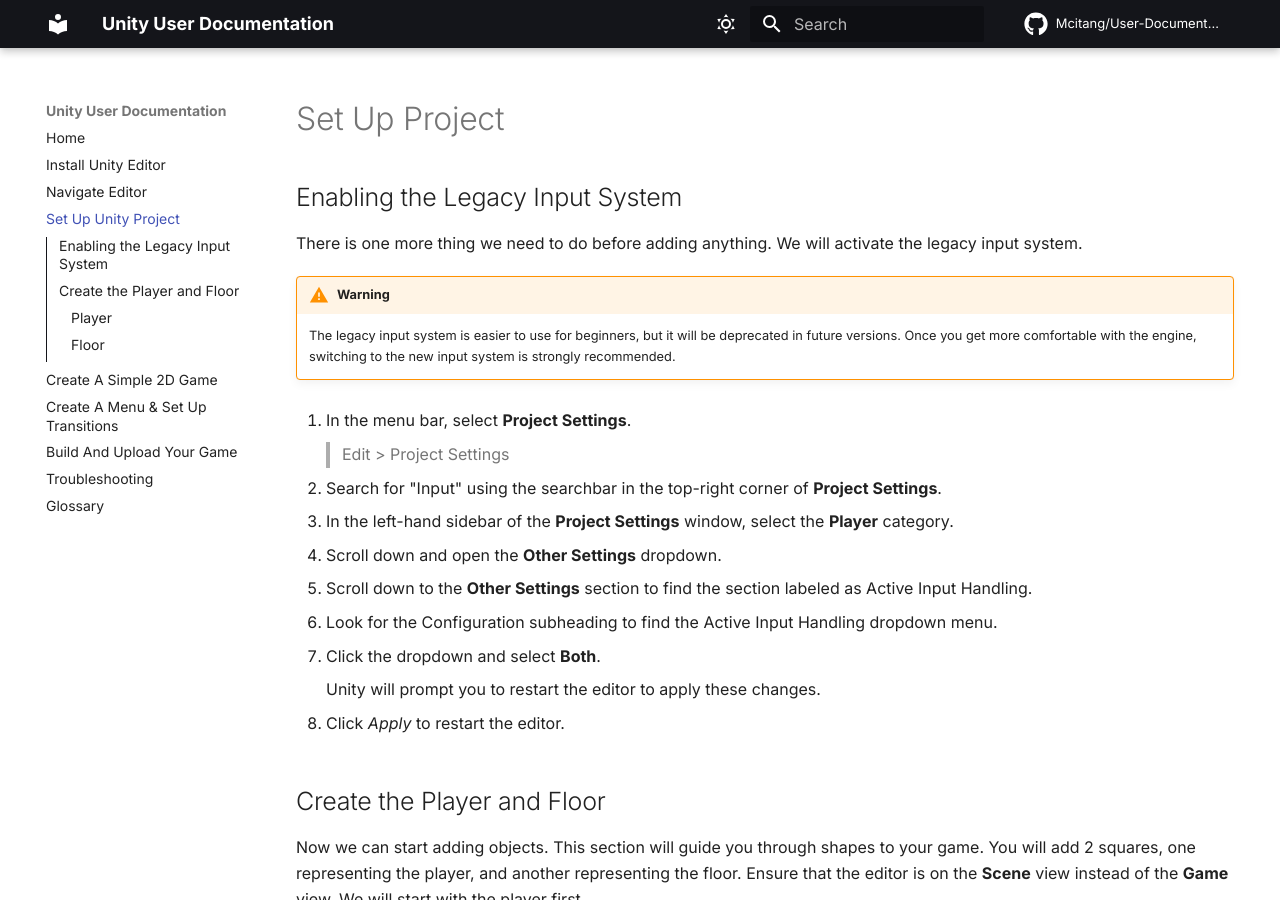
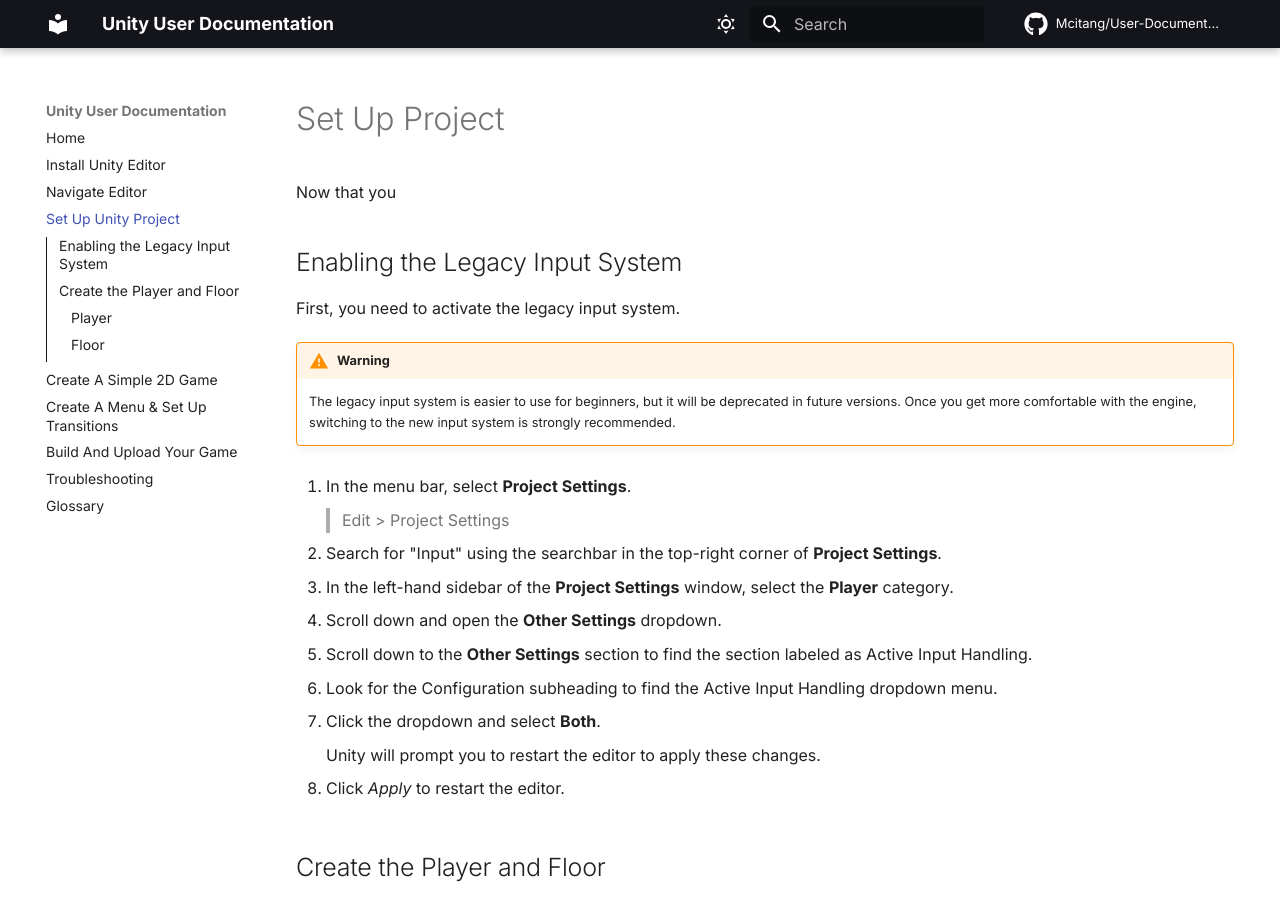
Before and after one commit to Mcitang/User-Documentation, an MkDocs documentation site: the page built from docs/setup-project.md, in a window 1280 px wide and 900 px high. Built offline with MkDocs 1.6.1 and Material for MkDocs 9.7.7, drawn with Linux system fonts in a browser that asks for light colours; comment, search, counter and statistics services are not loaded.

Commit message:
Change wording

```diff
--- a/docs/setup-project.md
+++ b/docs/setup-project.md
@@ -1,7 +1,8 @@
 # Set Up Project
+Now that you
 
 ## Enabling the Legacy Input System
-There is one more thing we need to do before adding anything. We will activate the legacy input system.
+First, you need to activate the legacy input system.
 
 !!! warning
     The legacy input system is easier to use for beginners, but it will be deprecated in future versions. Once you get more comfortable with the engine, switching to the new input system is strongly recommended.
```
